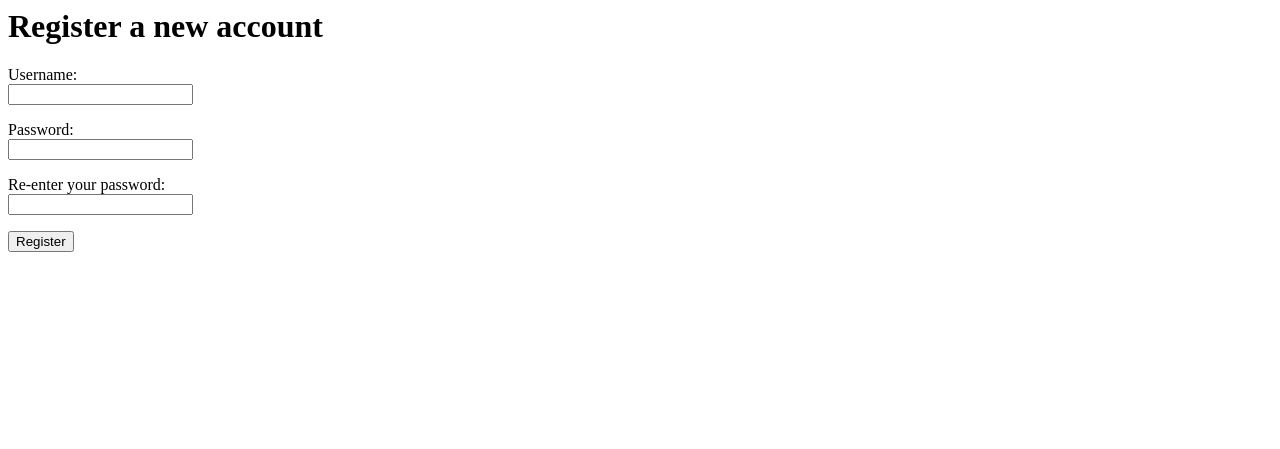
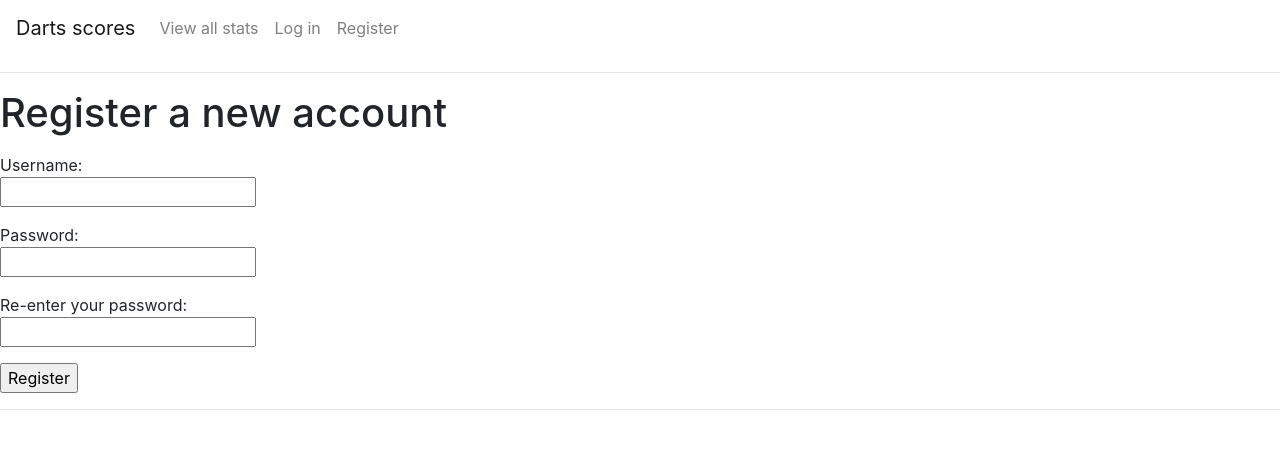
Before and after one commit to itsmatu/Darts-scores, a Flask app: page /register in a window 1280 px wide. Shown: the top 449 px of the page. Run offline with Flask 2, Linux system fonts and the light colour scheme; some libraries are stand-ins or nearby versions.

Commit message:
Added layout.html with bootstrap

```diff
--- a/templates/game.html
+++ b/templates/game.html
@@ -1,5 +1,9 @@
+<!DOCTYPE html>
+{% extends "layout.html" %}
+{% block title %}Main page{% endblock %}
+{% block content %}
 <title>Darts scores</title>
 <h1>Game</h1>
 
 <p>{{ player1.username }} {{ avg.average }}</p>
-<a href="/mainpage">Back to main page</a>
+{% endblock %}
--- /dev/null
+++ b/templates/layout.html
@@ -0,0 +1,29 @@
+<!DOCTYPE html>
+<link rel="stylesheet" href="https://stackpath.bootstrapcdn.com/bootstrap/4.5.0/css/bootstrap.min.css">
+<title>Darts scores || {% block title %}{% endblock %}</title>
+<nav class="navbar navbar-expand-sm navbar-light">
+<a class="navbar-brand" href="/mainpage">Darts scores</a>
+<ul class="navbar-nav">
+<li class="nav-item">
+<a class="nav-link" href="/mainpage/allstats">View all stats</a>
+</li>
+{% if session.username and "allstats" not in request.path %}
+<li class="nav-item">
+<span class="navbar-text">You are logged in as <b>{{ session.username }}</b></span>
+</li>
+<li class="nav-item">
+<a class="nav-link" href="/logout"> <u>Log out</u></a>
+</li>
+{% else %}
+<li class="nav-item">
+<a class="nav-link" href="/login">Log in</a>
+</li>
+<li class="nav-item">
+<a class="nav-link" href="/register">Register</a>
+</li>
+{% endif %}
+</ul>
+</nav>
+<hr>
+{% block content %}{% endblock %}
+<hr>
--- a/templates/login.html
+++ b/templates/login.html
@@ -1,3 +1,7 @@
+<!DOCTYPE html>
+{% extends "layout.html" %}
+{% block title %}Log in{% endblock %}
+{% block content %}
 <title>Darts scores</title>
 <h1>Log in to darts scores</h1>
 <p><b>{{ error }}</b></p>
@@ -9,3 +13,4 @@
 <input type="submit" value="Log in">
 </form>
 <p>Register a new account  <a href="/register">here</a></p>
+{% endblock %}
--- a/templates/register.html
+++ b/templates/register.html
@@ -1,4 +1,6 @@
-<title>Darts scores</title>
+{% extends "layout.html" %}
+{% block title %}Register{% endblock %}
+{% block content %}
 <h1>Register a new account</h1>
 <p><b>{{ error }}</b></p>
 <form action="/register" method="POST">
@@ -10,3 +12,4 @@
 <input type="password" name="password2" required></p>
 <input type="submit" value="Register">
 </form>
+{% endblock %}
```
Also changed, not shown: templates/mainpage.html (+5 -4 lines).
